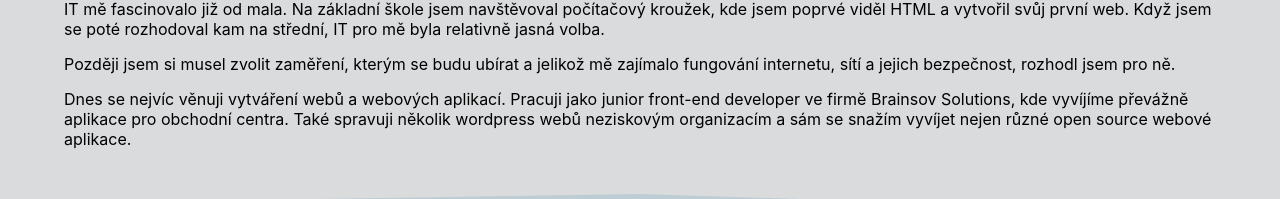
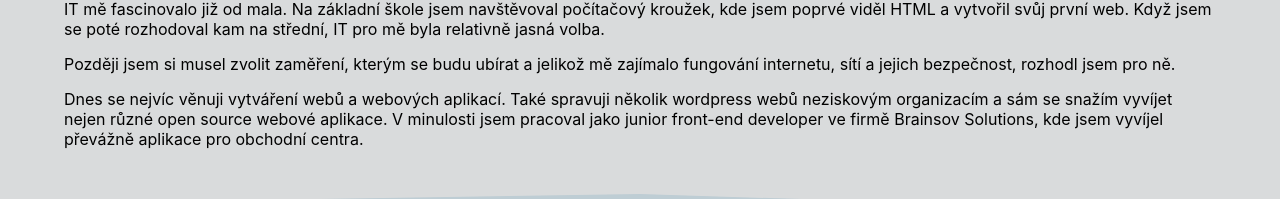
Before and after one commit to Th0b/web, a Next.js app: page /it in a window 1280 px wide. Shown: the part 170-369 px from the top of the page. Built offline with nearby package versions, Linux system fonts and the light colour scheme; no server answers.

Commit message:
Brainsov correction

```diff
--- a/pages/it/index.js
+++ b/pages/it/index.js
@@ -30,11 +30,11 @@ export default function Projects() {
             rozhodl jsem pro ně.
           </p>
           <p>
-            Dnes se nejvíc věnuji vytváření webů a webových aplikací. Pracuji
-            jako junior front-end developer ve firmě Brainsov Solutions, kde
-            vyvíjíme převážně aplikace pro obchodní centra. Také spravuji
-            několik wordpress webů neziskovým organizacím a sám se snažím
-            vyvíjet nejen různé open source webové aplikace.
+            Dnes se nejvíc věnuji vytváření webů a webových aplikací. Také
+            spravuji několik wordpress webů neziskovým organizacím a sám se
+            snažím vyvíjet nejen různé open source webové aplikace. V minulosti
+            jsem pracoval jako junior front-end developer ve firmě Brainsov
+            Solutions, kde jsem vyvíjel převážně aplikace pro obchodní centra.
           </p>
         </Block>
         <Block>
```
